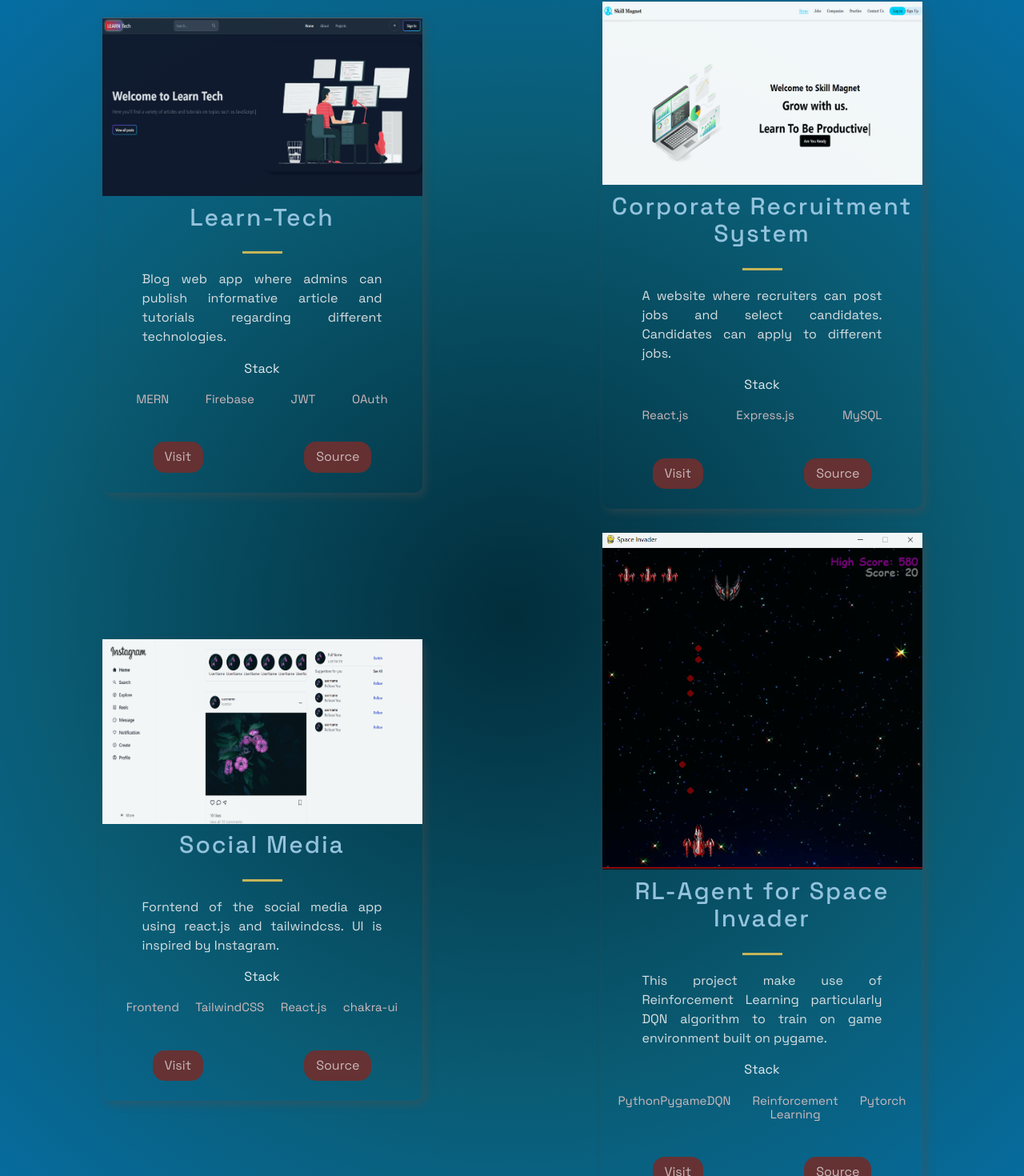
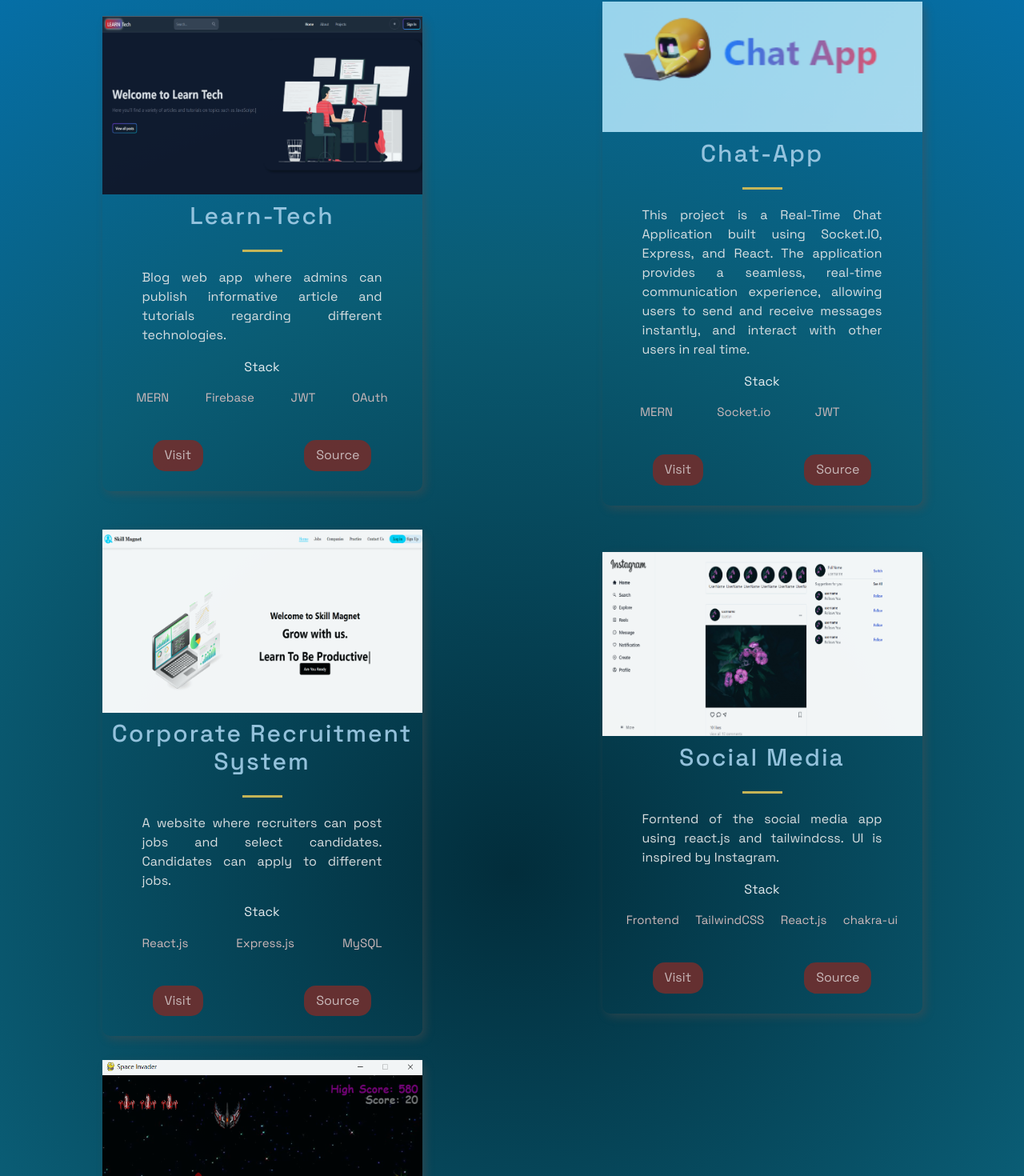
Before and after one commit to dixitudit/portfolio, a Next.js app: page /projects in a window 1280 px wide. Shown: the part 236-1706 px from the top of the page at 80% size. Built offline with nearby package versions, Linux system fonts and the light colour scheme.

Commit message:
new project added

```diff
--- a/src/constants/constants.js
+++ b/src/constants/constants.js
@@ -11,6 +11,16 @@ export const projects = [
     id: 0,
   },
   {
+    title: "Chat-App",
+    description:
+      "This project is a Real-Time Chat Application built using Socket.IO, Express, and React. The application provides a seamless, real-time communication experience, allowing users to send and receive messages instantly, and interact with other users in real time.",
+    image: "/images/5.png",
+    tags: ["MERN ", " Socket.io ", " JWT ", "  "],
+    source: "https://github.com/dixitudit/Chat-App",
+    visit: "https://chat-app-2gnu.onrender.com/",
+    id: 1,
+  },
+  {
     title: "Corporate Recruitment System",
     description:
       "A website where recruiters can post jobs and select candidates. Candidates can apply to different jobs.",
@@ -18,7 +28,7 @@ export const projects = [
     tags: [" React.js ", " Express.js ", " MySQL "],
     source: "https://github.com/dixitudit/Corporate-Recruitment-System",
     visit: "#",
-    id: 1,
+    id: 2,
   },
   {
     title: "Social Media",
@@ -28,23 +38,17 @@ export const projects = [
     tags: [" Frontend ", " TailwindCSS ", " React.js ", " chakra-ui "],
     source: "https://github.com/dixitudit/SocialMedia",
     visit: "#",
-    id: 2,
+    id: 3,
   },
   {
     title: "RL-Agent for Space Invader",
     description:
       "This project make use of Reinforcement Learning particularly DQN algorithm to train on game environment built on pygame.",
     image: "/images/4.png",
-    tags: [
-      " Python ",
-      " Pygame ",
-      " DQN ",
-      " Reinforcement Learning ",
-      " Pytorch ",
-    ],
+    tags: [" Python ", " Pygame ", " DQN ", " RL ", " Pytorch "],
     source: "https://github.com/dixitudit/RL-Agent-for-simple2dGame",
     visit: "#",
-    id: 3,
+    id: 4,
   },
 ];
 
```
Also changed, not shown: public/images/5.png (added).
